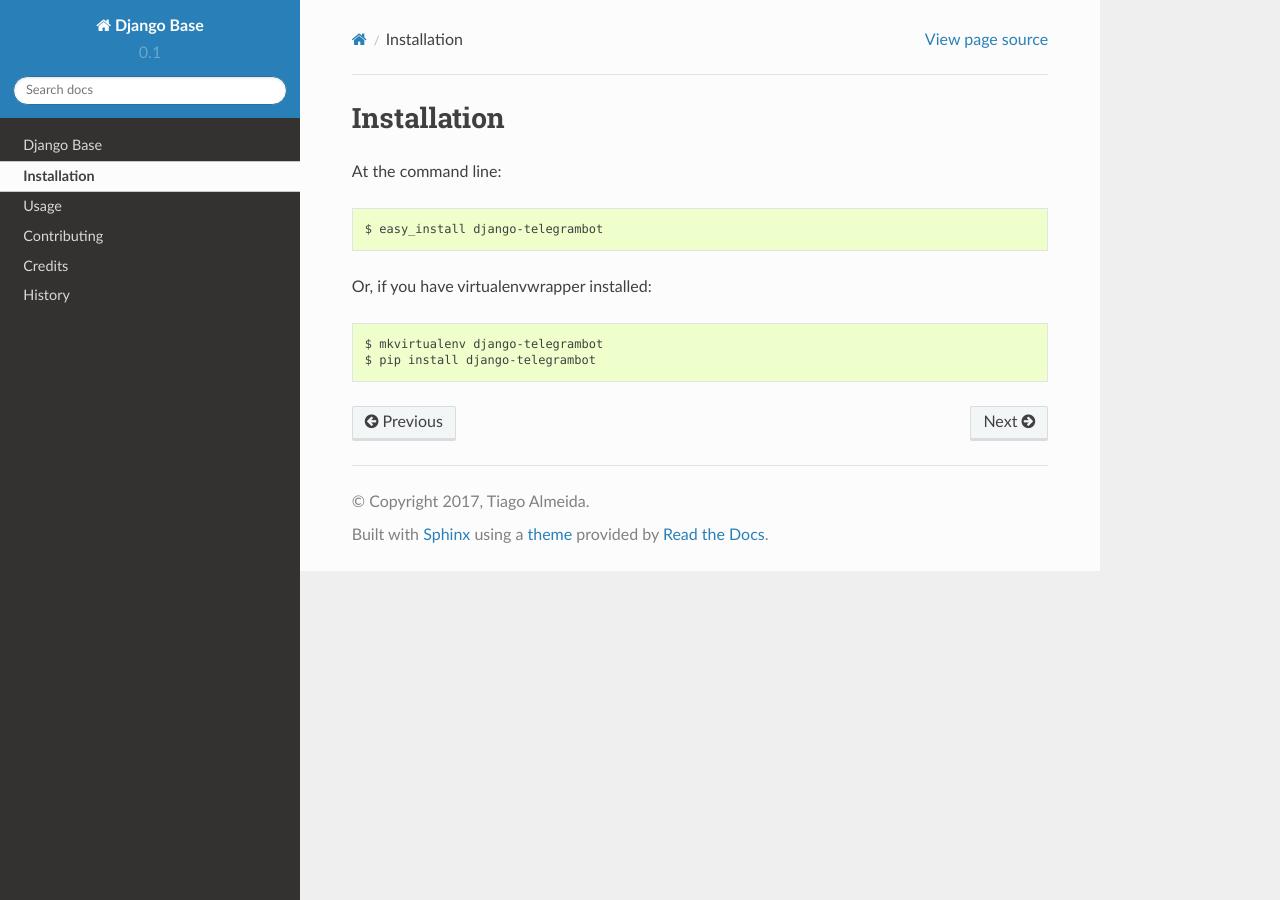
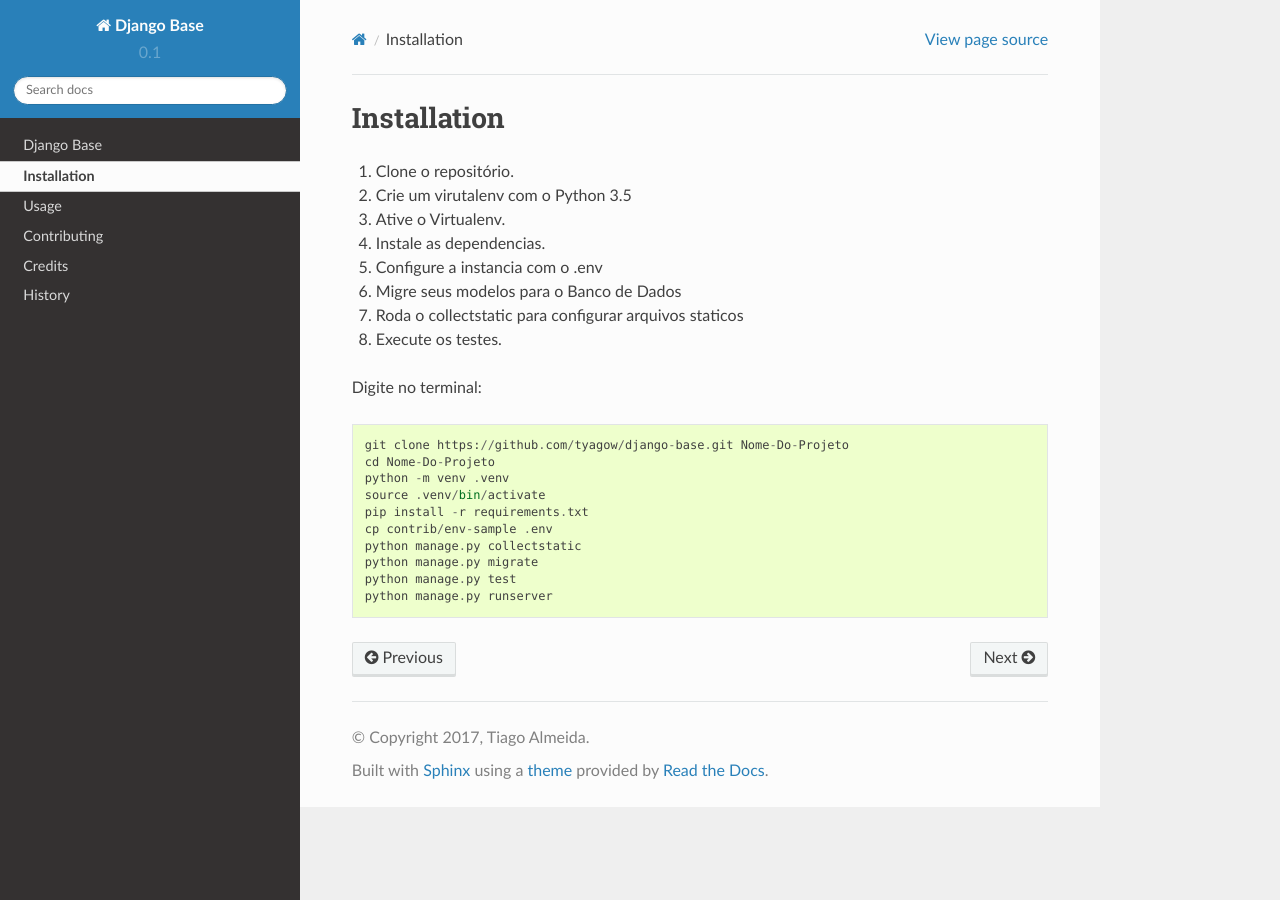
Before and after one commit to tyagow/tetyassistente, a Sphinx documentation site: the page built from docs/installation.rst, in a window 1280 px wide. Built offline with Sphinx 7.4.7 and the Read the Docs theme 2.0.0, drawn with Linux system fonts in a browser that asks for light colours.

Commit message:
Update README

```diff
--- a/docs/installation.rst
+++ b/docs/installation.rst
@@ -2,11 +2,24 @@
 Installation
 ============
 
-At the command line::
+1. Clone o repositório.
+2. Crie um virutalenv com o Python 3.5
+3. Ative o Virtualenv.
+4. Instale as dependencias.
+5. Configure a instancia com o .env
+6. Migre seus modelos para o Banco de Dados
+7. Roda o collectstatic para configurar arquivos staticos
+8. Execute os testes.
 
-    $ easy_install django-telegrambot
+Digite no terminal::
 
-Or, if you have virtualenvwrapper installed::
-
-    $ mkvirtualenv django-telegrambot
-    $ pip install django-telegrambot
+    git clone https://github.com/tyagow/django-base.git Nome-Do-Projeto
+    cd Nome-Do-Projeto
+    python -m venv .venv
+    source .venv/bin/activate
+    pip install -r requirements.txt
+    cp contrib/env-sample .env
+    python manage.py collectstatic
+    python manage.py migrate
+    python manage.py test
+    python manage.py runserver
--- a/docs/readme.rst
+++ b/docs/readme.rst
@@ -80,6 +80,10 @@ Digite no terminal ::
 `ssh dokku@<your.ip.address> run <app-name> python manage.py migrate`
 * http://dokku.viewdocs.io/dokku/deployment/application-deployment/
 
+**Configurar AmazonS3**
+
+* https://www.caktusgroup.com/blog/2014/11/10/Using-Amazon-S3-to-store-your-Django-sites-static-and-media-files/
+
 
 Features
 --------
```
Also changed, not shown: README.md (+1 -1 lines).
